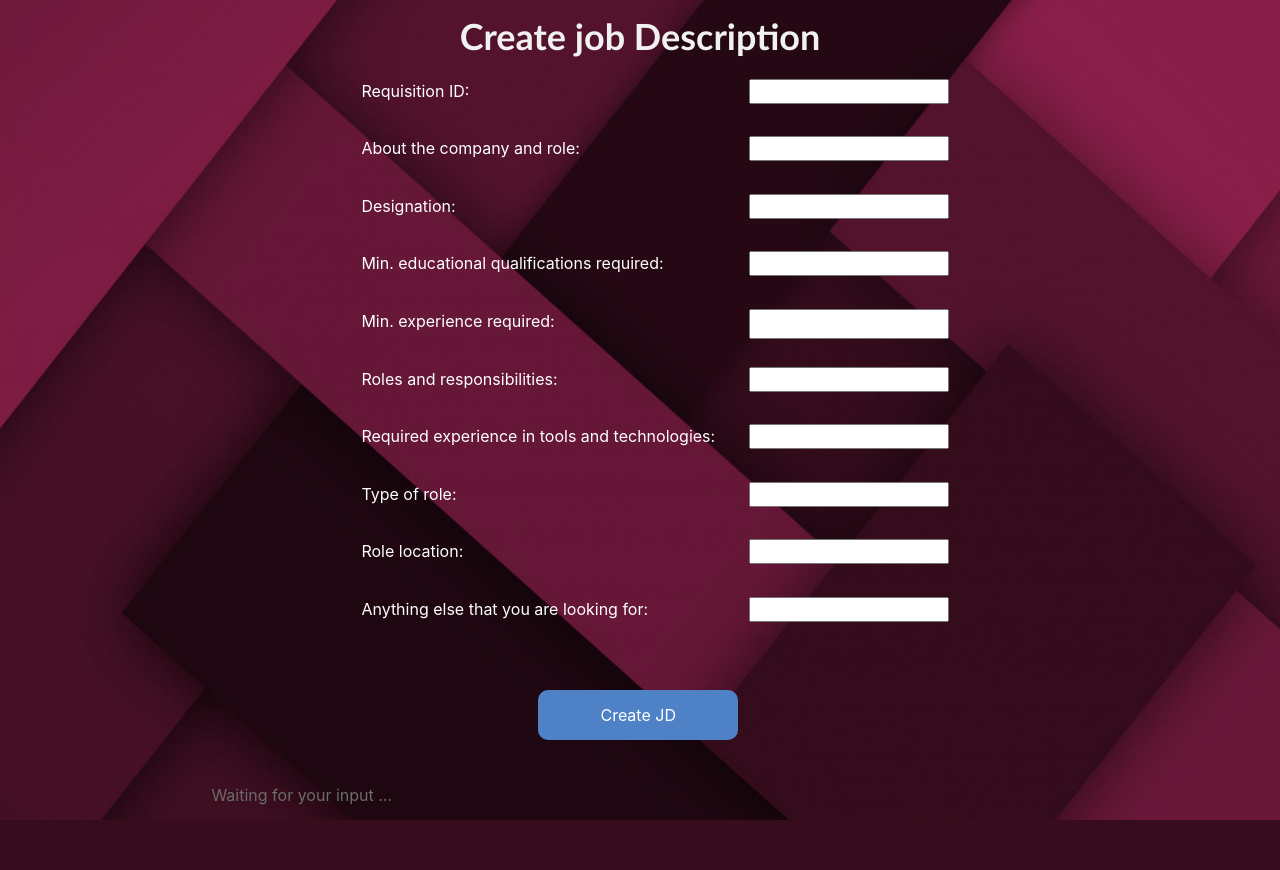
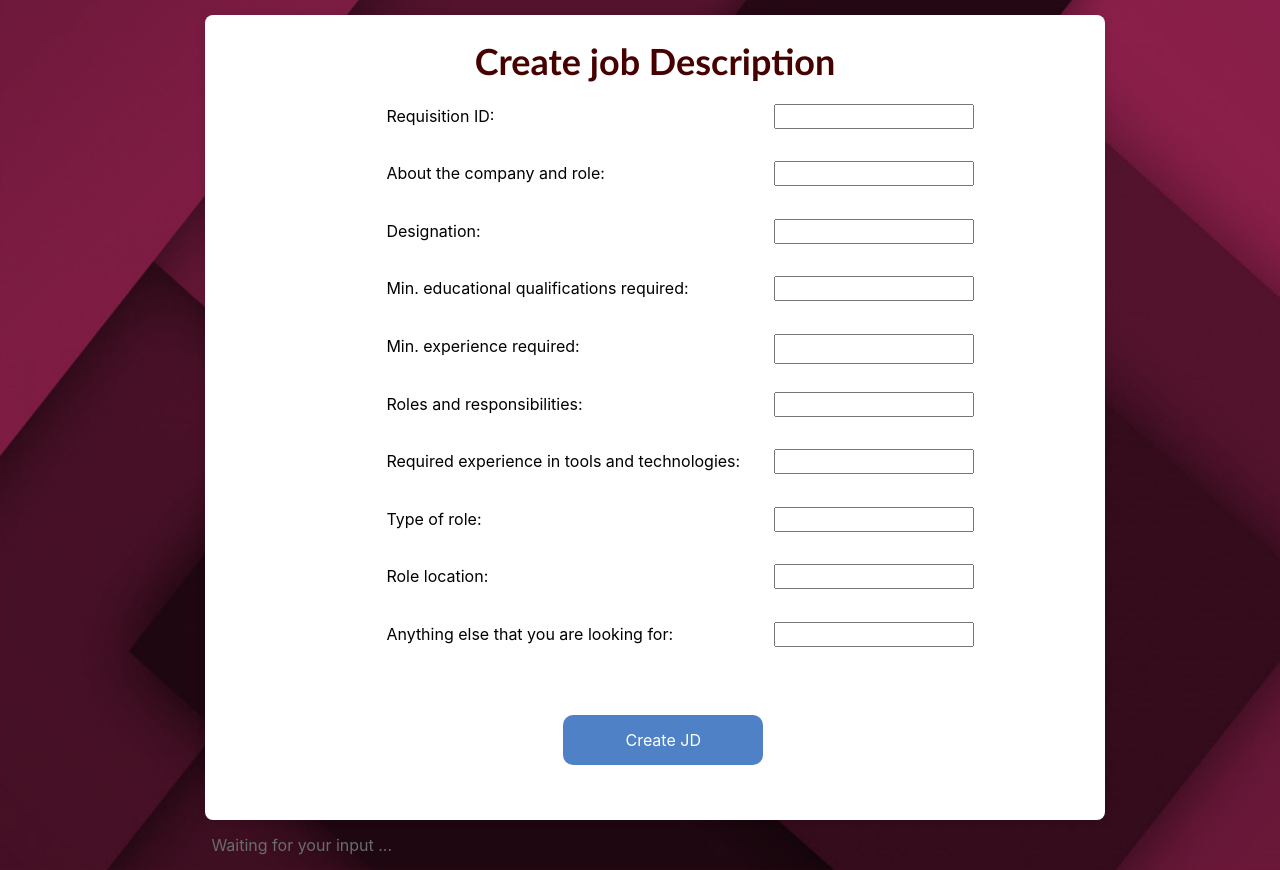
Before and after one commit to coderkol95/hr_analytics, a Flask app: page /create_JD in a window 1280 px wide. Shown: the part 56-926 px from the top of the page. Before the commit the page ends 876 px from the top, so only its background shows below. Run offline with Flask 3, Linux system fonts and the light colour scheme; the visitor is signed in with stand-in values (Sample User, id 1); some libraries are stand-ins or nearby versions.

Commit message:
minor UI enhancements

```diff
--- a/static/css/create_JD.css
+++ b/static/css/create_JD.css
@@ -87,6 +87,14 @@ textarea {
     overflow:hidden;
 }
 
+.menu-container {
+  background-color: #fff;
+  border-radius: 8px;
+  box-shadow: 0 0 8px rgba(0, 0, 0, 0.1);
+  padding: 25px;
+  width: 900px;
+  margin-top: 0px;
+}
 /* .glowing-btn {
     position: relative;
     color: var(--glow-color);
@@ -129,7 +137,6 @@ textarea {
     opacity: 0.7;
     filter: blur(1em);
     transform: translateY(120%) rotateX(95deg) scale(1, 0.35);
-    /* background: var(--glow-color); */
     pointer-events: none;
   } */
 
@@ -175,7 +182,7 @@ textarea {
   h2 {
     font-size: 36px;
     font-style: bold;
-    color: #f1f1f1;
+    color: #470000;
     font-weight: bold;
     font-family: 'Calibri', sans-serif;
   }
@@ -187,7 +194,7 @@ textarea {
 
   .muted-txt-form{
     font-size: 16px;
-    color: #fff;
+    color: #000000;
 
   }
 
--- a/templates/create_JD.html
+++ b/templates/create_JD.html
@@ -57,6 +57,7 @@
                 <div class="centerer">
                 </div>
             </div>
+            <div class="menu-container">
             <h2 align="center">Create job Description</h2>
             <form name="jd_details" class="formclass" action="/create_JD" method="post">
 
@@ -156,6 +157,7 @@
                 </div>
             </form>
         </div>
+    </div>
 
         <div class="container">
             <div class="field">
--- a/templates/parse_resume.html
+++ b/templates/parse_resume.html
@@ -49,6 +49,7 @@
 
     <div class="page">
         <div class="container">
+            <div class="menu-container">
             <h2 align="center">Parse Resume</h2>
             <!-- <div class="field">
                 <div class="centerer">
@@ -165,6 +166,7 @@
             </div>
         </div>
     </div>
+</div>
     </body>
     <script src="static/scripts/parse_resume.js"></script>
     <script src="https://ajax.googleapis.com/ajax/libs/jquery/3.4.1/jquery.min.js"></script>
```
Also changed, not shown: static/css/parse_resume.css (+11 -1 lines).
